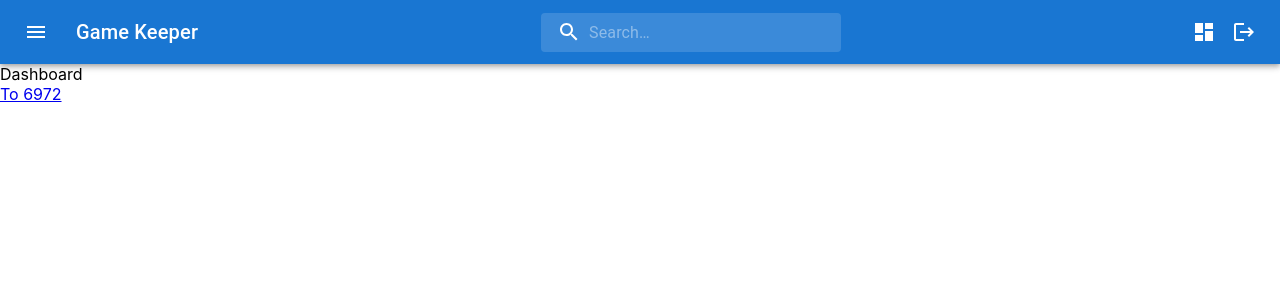
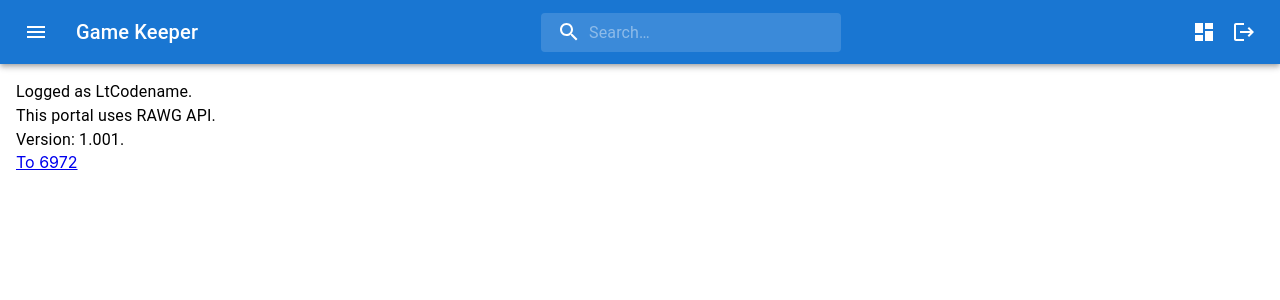
Before and after one commit to LtCodename/game-keeper-mui, a React (Create React App) app: page / in a window 1280 px wide. Shown: the top 300 px of the page. Built offline with nearby package versions, Linux system fonts and the light colour scheme.

Commit message:
GK-010 - refactoing + dashboard meta

```diff
--- a/src/components/dashboard/Dashboard.tsx
+++ b/src/components/dashboard/Dashboard.tsx
@@ -1,7 +1,12 @@
 import React, { useEffect } from "react";
+
 import { useSelector } from "react-redux";
+
 import { IPlatform, IStore } from "types/types";
+
 import { Link, Outlet } from "react-router-dom";
+
+import { Box, Typography } from "@mui/material/";
 // import db from "api/firebase";
 // import { getDocs, collection } from "@firebase/firestore";
 // import { useDispatch } from "react-redux";
@@ -48,11 +53,19 @@ const Dashboard = () => {
   }, [platforms]);
 
   return (
-    <div>
-      <div>Dashboard</div>
+    <Box sx={{ p: 2 }}>
+      <Typography noWrap sx={{}}>
+        Logged as LtCodename.
+      </Typography>
+      <Typography noWrap sx={{}}>
+        This portal uses RAWG API.
+      </Typography>
+      <Typography noWrap sx={{}}>
+        Version: 1.001.
+      </Typography>
       <Link to={`list${6972}`}>To 6972</Link>
       <Outlet />
-    </div>
+    </Box>
   );
 };
 
```
Also changed, not shown: src/components/Header.tsx (+13 -8 lines).
